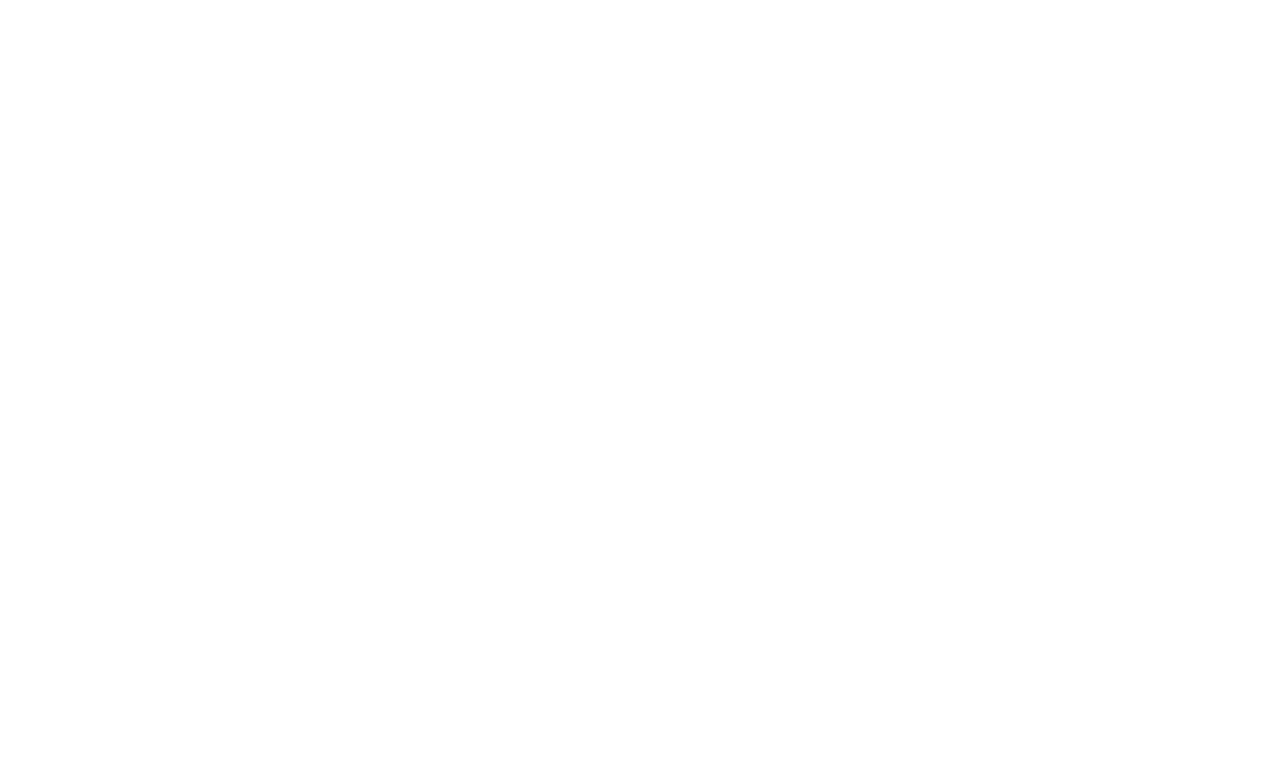
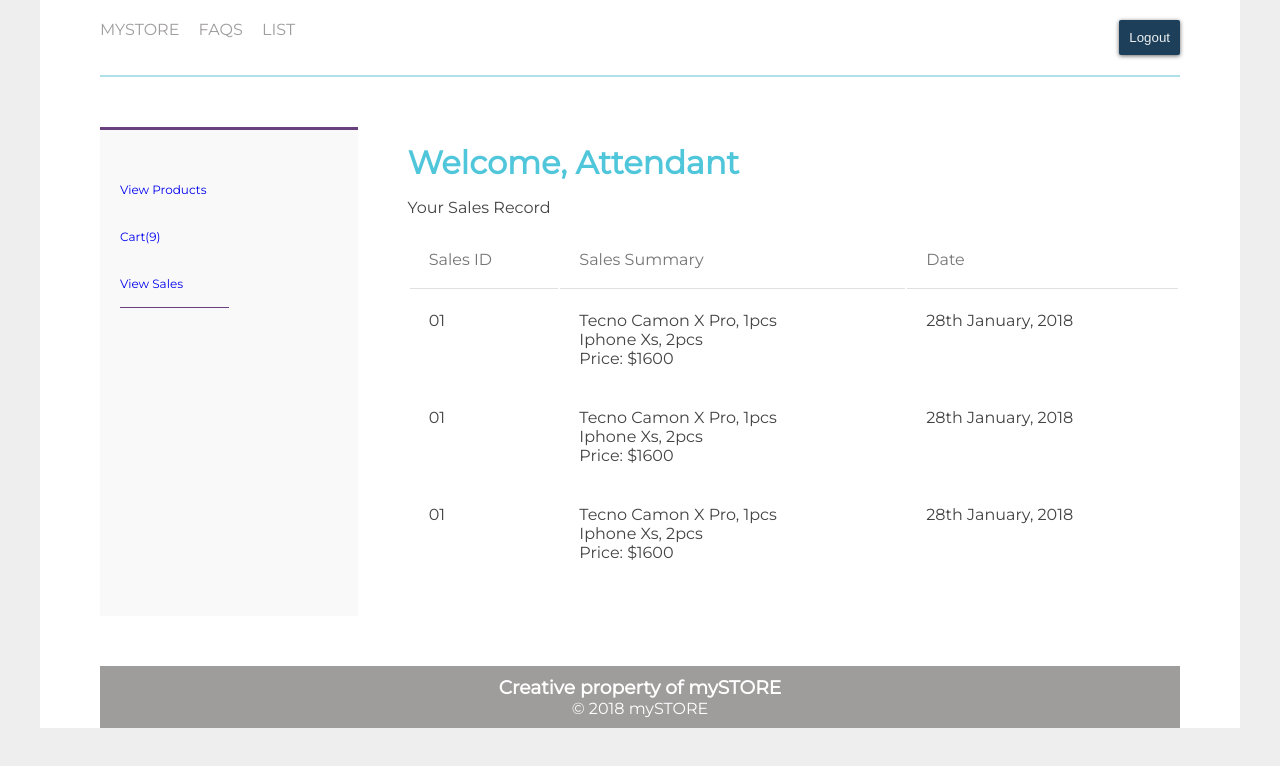
Before and after one commit to Bobjayafam/store-manager, a plain HTML site: page UI/view-sales.html in a window 1280 px wide. Drawn offline with Linux system fonts and the light colour scheme.

Commit message:
Added a page where attendant can view sales made by him/her

```diff
--- a/UI/view-sales.html
+++ b/UI/view-sales.html
@@ -0,0 +1,84 @@
+<!DOCTYPE html>
+<html lang="en">
+
+<head>
+  <meta charset="UTF-8">
+  <meta name="viewport" content="width=device-width, initial-scale=1.0">
+  <meta http-equiv="X-UA-Compatible" content="ie=edge">
+  <title>Sales Record</title>
+  <script defer src="https://use.fontawesome.com/releases/v5.4.1/js/all.js" integrity="sha384-L469/ELG4Bg9sDQbl0hvjMq8pOcqFgkSpwhwnslzvVVGpDjYJ6wJJyYjvG3u8XW7"
+    crossorigin="anonymous"></script>
+  <link rel="stylesheet" href="create.css">
+</head>
+
+<body>
+
+  <div class="container">
+    <header>
+      <nav>
+        <ul>
+          <li>mySTORE</li>
+          <li>FAQs</li>
+          <li>list</li>
+        </ul>
+      </nav>
+      <button class="btn">Logout</button>
+    </header>
+    <aside class="sidebar">
+      <h3></h3>
+      <ul>
+        <li><a href="/products.html">View Products</a></li>
+        <li><a href="/cart.html">Cart(9)</a></li>
+        <li class="active"><a href="/view-sales.html">View Sales</a></li>
+      </ul>
+    </aside>
+    <!--aside-->
+    <div class="wrapper">
+      <section class="main">
+        <h2>Welcome, Attendant</h2>
+        <p>Your Sales Record</p>
+
+        <div class="table-responsive-vertical">
+          <table id="table" class="table table-hover">
+            <thead>
+              <tr>
+                <th>Sales ID</th>
+                <th>Sales Summary</th>
+                <th>Date</th>
+              </tr>
+            </thead>
+            <tbody>
+              <tr>
+                <td data-title="ID">01</td>
+                <td data-title="sales-summary">Tecno Camon X Pro, 1pcs <br> Iphone Xs, 2pcs <br> Price: $1600</td>
+                <td data-title="created-date">28th January, 2018</td>
+              </tr>
+              <tr>
+                <td data-title="ID">01</td>
+                <td data-title="sales-summary">Tecno Camon X Pro, 1pcs <br> Iphone Xs, 2pcs <br> Price: $1600</td>
+                <td data-title="created-date">28th January, 2018</td>
+              </tr>
+              <tr>
+                <td data-title="ID">01</td>
+                <td data-title="sales-summary">Tecno Camon X Pro, 1pcs <br> Iphone Xs, 2pcs <br> Price: $1600</td>
+                <td data-title="created-date">28th January, 2018</td>
+              </tr>
+            </tbody>
+          </table>
+        </div>
+
+      </section>
+    </div>
+    <!--wrapper-->
+
+
+    <footer>
+      <h3>Creative property of mySTORE</h3>
+      <p>&copy; 2018 mySTORE</p>
+    </footer>
+  </div>
+  <!--container-->
+
+</body>
+
+</html>
```
Also changed, not shown: UI/cart.html (+3 -3 lines).
